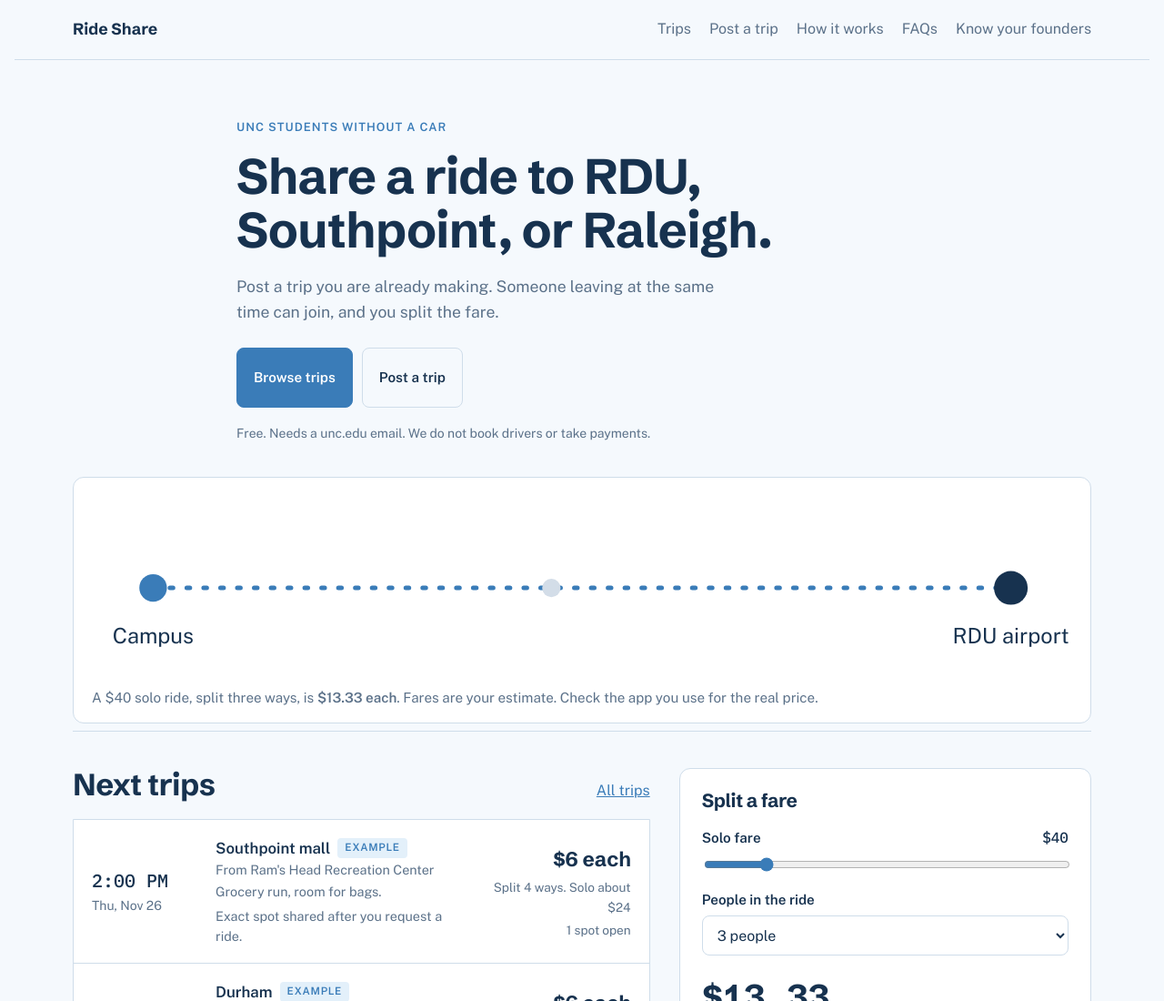
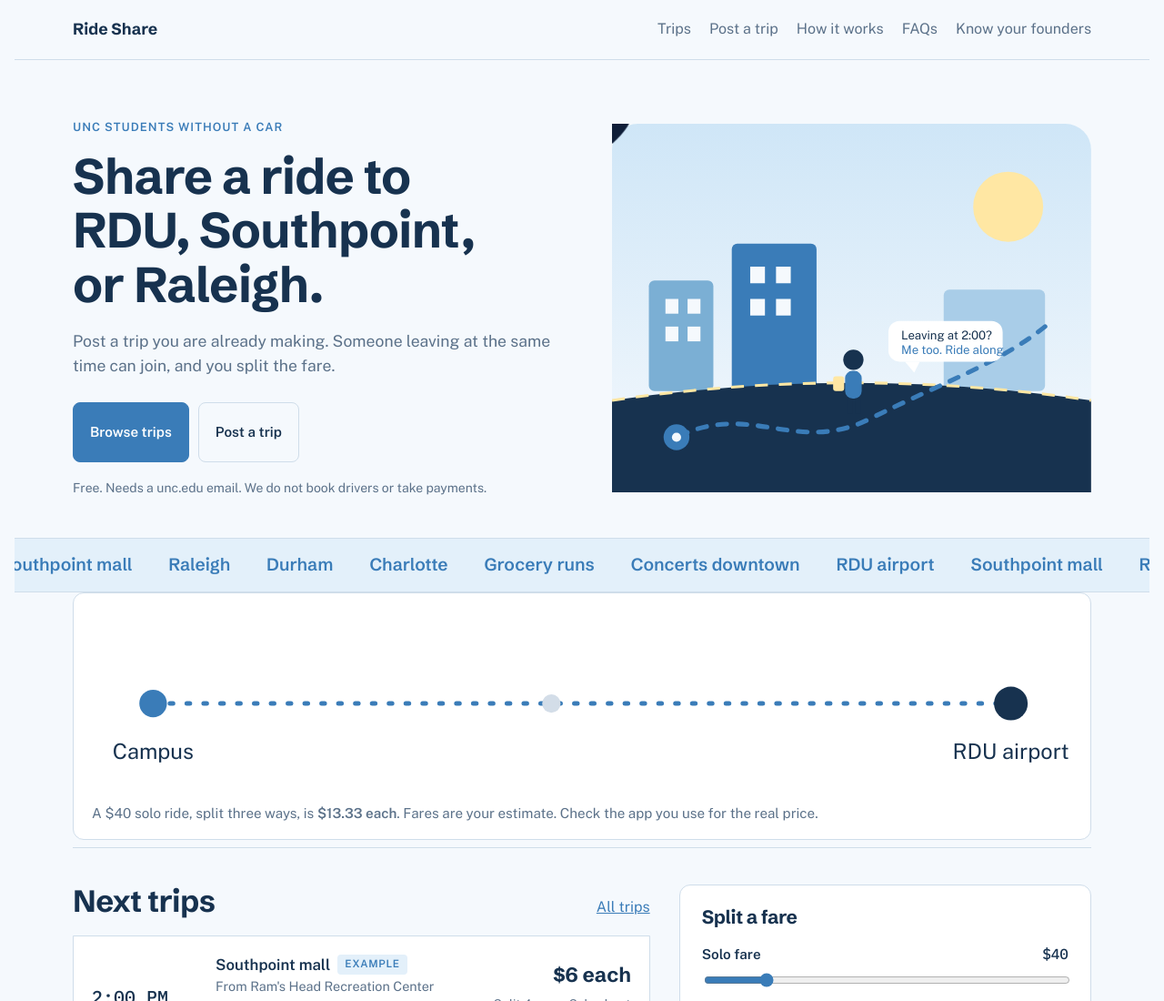
Before and after one commit to Hasvi27/Ride_Share-unc, a plain HTML site: page index.html in a window 1280 px wide. Shown: the top 1100 px of the page at 91% size. Drawn offline with nearby package versions, Linux system fonts and the light colour scheme.

Commit message:
Restore hero illustration and route marquee on home; Oscar's year and major
Co-Authored-By: Claude Haiku 5.5 <noreply@anthropic.com>
Claude-Session: https://claude.ai/code/session_012odE2pPHGxTm7tCFYbPH1a

```diff
--- a/index.html
+++ b/index.html
@@ -28,7 +28,8 @@
 
 <main id="main">
 
-  <section class="wrap home-hero" aria-labelledby="hero-title">
+  <section class="wrap home-hero home-hero-split" aria-labelledby="hero-title">
+    <div>
       <p class="eyebrow">UNC students without a car</p>
       <h1 id="hero-title">Share a ride to RDU, Southpoint, or Raleigh.</h1>
       <p class="lede">Post a trip you are already making. Someone leaving at the same time can join, and you split the fare.</p>
@@ -37,7 +38,62 @@
         <a class="btn ghost" href="post.html">Post a trip</a>
       </div>
       <p class="fine">Free. Needs a unc.edu email. We do not book drivers or take payments.</p>
+    </div>
+
+    <div class="hero-art" aria-hidden="true">
+      <svg viewBox="0 0 520 400" role="img">
+        <defs>
+          <linearGradient id="sky" x1="0" y1="0" x2="0" y2="1">
+            <stop offset="0" stop-color="#CFE6F7"/>
+            <stop offset="1" stop-color="#F5F9FD"/>
+          </linearGradient>
+        </defs>
+        <rect width="520" height="400" rx="28" fill="url(#sky)"/>
+        <circle cx="430" cy="90" r="38" fill="#FFE7A3"/>
+        <rect x="40" y="170" width="70" height="120" rx="6" fill="#7BAFD4"/>
+        <rect x="58" y="190" width="14" height="16" fill="#F5F9FD"/>
+        <rect x="82" y="190" width="14" height="16" fill="#F5F9FD"/>
+        <rect x="58" y="220" width="14" height="16" fill="#F5F9FD"/>
+        <rect x="82" y="220" width="14" height="16" fill="#F5F9FD"/>
+        <rect x="130" y="130" width="92" height="160" rx="6" fill="#3A7CB8"/>
+        <rect x="150" y="155" width="16" height="18" fill="#F5F9FD"/>
+        <rect x="178" y="155" width="16" height="18" fill="#F5F9FD"/>
+        <rect x="150" y="190" width="16" height="18" fill="#F5F9FD"/>
+        <rect x="178" y="190" width="16" height="18" fill="#F5F9FD"/>
+        <rect x="360" y="180" width="110" height="110" rx="6" fill="#A9CDE8"/>
+        <path d="M0 300 Q 260 262 520 300 L520 400 L0 400 Z" fill="#17324F"/>
+        <path d="M0 300 Q 260 262 520 300" stroke="#FFE7A3" stroke-width="3" fill="none" stroke-dasharray="14 12"/>
+        <path class="route-line" d="M70 340 C 150 300, 200 360, 280 320 S 420 260, 470 220" fill="none" stroke="#3A7CB8" stroke-width="5" stroke-linecap="round" stroke-dasharray="10 12"/>
+        <g transform="translate(70 340)">
+          <circle r="14" fill="#3A7CB8"/><circle r="5" fill="#F5F9FD"/>
+        </g>
+        <g class="pin-pop" transform="translate(470 220)">
+          <path d="M0 -36 C 16 -36, 22 -22, 22 -12 C 22 4, 0 22, 0 22 C 0 22, -22 4, -22 -12 C -22 -22, -16 -36, 0 -36 Z" fill="#0F1E38"/>
+          <circle cy="-14" r="7" fill="#FFE7A3"/>
+        </g>
+        <g transform="translate(262 286)">
+          <circle cx="0" cy="-30" r="11" fill="#17324F"/>
+          <rect x="-9" y="-18" width="18" height="30" rx="8" fill="#3A7CB8"/>
+          <rect x="-22" y="-12" width="12" height="16" rx="3" fill="#FFE7A3"/>
+          <rect x="-7" y="12" width="6" height="16" fill="#17324F"/>
+          <rect x="2" y="12" width="6" height="16" fill="#17324F"/>
+        </g>
+        <g transform="translate(300 214)">
+          <rect x="0" y="0" width="124" height="44" rx="12" fill="#FFFFFF"/>
+          <path d="M18 44 L28 56 L34 44 Z" fill="#FFFFFF"/>
+          <text x="14" y="20" font-family="Public Sans, Arial, sans-serif" font-size="13" fill="#17324F">Leaving at 2:00?</text>
+          <text x="14" y="36" font-family="Public Sans, Arial, sans-serif" font-size="13" fill="#3A7CB8">Me too. Ride along.</text>
+        </g>
+      </svg>
+    </div>
   </section>
+
+  <div class="marquee" aria-hidden="true">
+    <div class="marquee-track">
+      <span>RDU airport</span><span>Southpoint mall</span><span>Raleigh</span><span>Durham</span><span>Charlotte</span><span>Grocery runs</span><span>Concerts downtown</span>
+      <span>RDU airport</span><span>Southpoint mall</span><span>Raleigh</span><span>Durham</span><span>Charlotte</span><span>Grocery runs</span><span>Concerts downtown</span>
+    </div>
+  </div>
 
   <section class="wrap example" aria-labelledby="example-title">
     <h2 id="example-title" class="sr-only">Example</h2>
--- a/styles.css
+++ b/styles.css
@@ -291,6 +291,10 @@ footer { padding-block: 32px 48px; border-top: 1px solid var(--line); color: var
 .sr-only { position: absolute; width: 1px; height: 1px; overflow: hidden; clip: rect(0 0 0 0); white-space: nowrap; }
 .home-hero { padding-block: 64px 36px; max-width: 760px; }
 .home-hero h1 { font-size: clamp(2.2rem, 5vw, 3.4rem); margin-top: 6px; }
+.home-hero-split { max-width: 1120px; display: grid; grid-template-columns: 1.05fr 1fr; gap: 40px; align-items: center; }
+.home-hero-split .hero-art svg { width: 100%; height: auto; display: block; }
+.home-hero-split .lede { max-width: 40ch; }
+@media (max-width: 860px) { .home-hero-split { grid-template-columns: 1fr; } }
 .home-hero .lede { max-width: 52ch; }
 .home-hero .fine { margin-top: 18px; }
 .example { padding-bottom: 8px; }
```
Also changed, not shown: founders.html (+2 -2 lines). Lines whose indentation alone changed are shown as unchanged.
